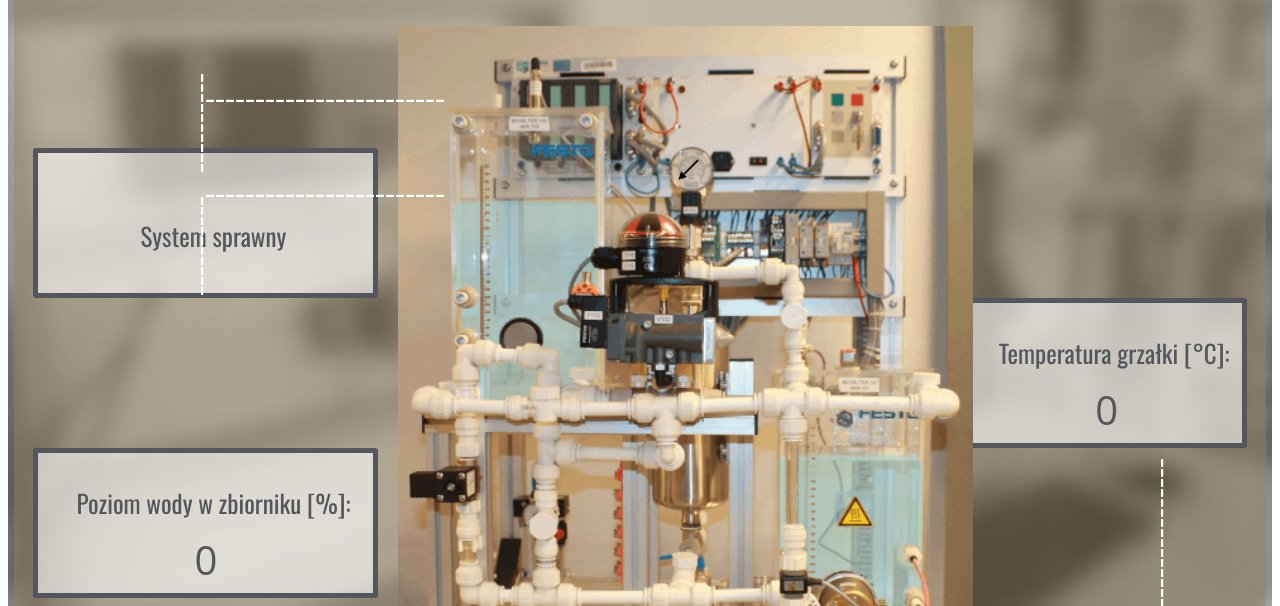
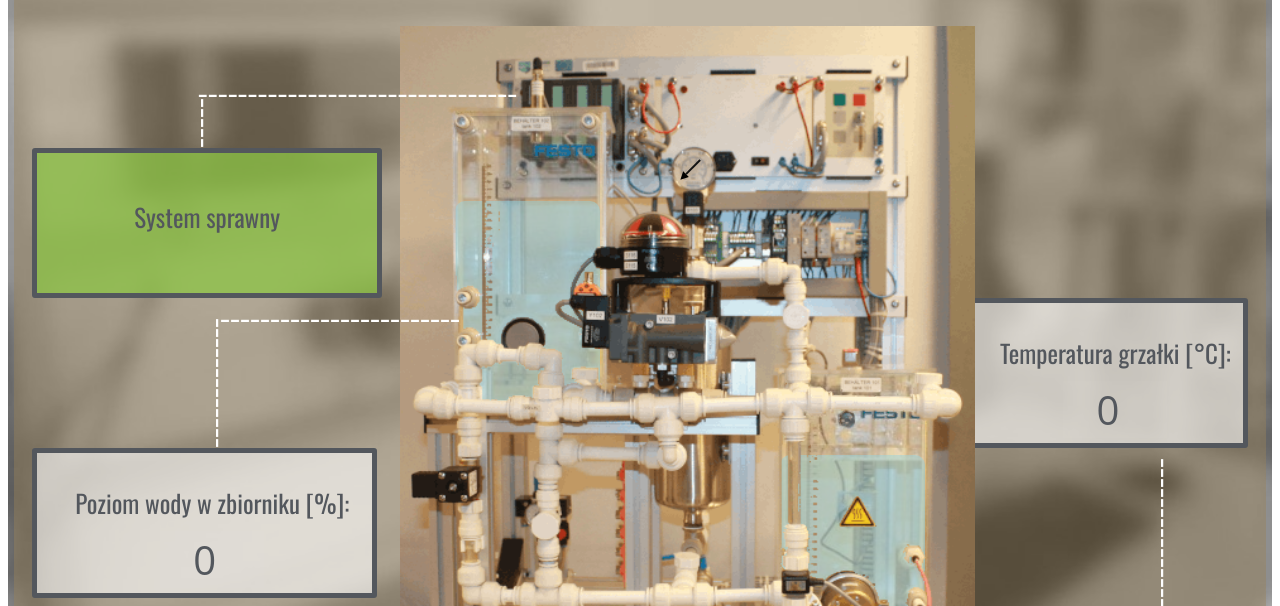
Before and after one commit to ppolnik/Visulization_PI, a plain HTML site: page index.html in a window 1280 px wide. Shown: the part 194-800 px from the top of the page. Drawn offline with nearby package versions, Linux system fonts and the light colour scheme.

Commit message:
Prepare System State OK container
Create and setting in correct position div about infomation
state system OK

```diff
--- a/index.html
+++ b/index.html
@@ -25,8 +25,8 @@
         <div class="container-process">
 
             <div class="check">
-                <div class="CyberAttack">
-                    <p class="CyberAttack__description"> System sprawny </p>
+                <div class="SystemStateOK">
+                    <p class="SystemStateOK__description"> System sprawny </p>
                 </div>
 
                 <div class="WaterLevelTank">
@@ -36,11 +36,11 @@
 
             </div>
 
-            <div class="CyberAttack__dotted-vertical">----------</div>
-            <div class="CyberAttack__dotted-horizontal"> ------------------------</div>
+            <div class="SystemStateOK__dotted-vertical">-----</div>
+            <div class="SystemStateOK__dotted-horizontal">  --------------------------------</div>
 
 
-                <div class="WaterLevelTank__dotted-vertical">----------</div>
+                <div class="WaterLevelTank__dotted-vertical">-------------</div>
                 <div class="WaterLevelTank__dotted-horizontal"> ------------------------</div>
 
 
--- a/style/style.css
+++ b/style/style.css
@@ -14,25 +14,25 @@ body{
 
 }
 
-.CyberAttack{
+.SystemStateOK{
   width: 320px;
   height: 120px;
-  padding: 10px 0 10px 15px;
+  padding: 10px 10px 10px 10px;
   margin-bottom: 150px;
   border-color: #53575d;
-  background: rgba(255, 255, 255, 0.6);
+  background: rgba(141, 196, 69, 0.75);
   border-style: solid;
   border-radius: 3px;
   border-width: 5px;
   outline: 0;
   transition: all .3s ease-in-out;
-  align-items: center;
   display: flex;
   justify-content: center;
+  /* align-items: center; */
 
 }
 
-.CyberAttack__description{
+.SystemStateOK__description{
   color: rgb(83,87,93);
   font-size: 25px;
   padding: 10px;
@@ -41,16 +41,16 @@ body{
 }
 
 
-.CyberAttack__dotted-horizontal{
+.SystemStateOK__dotted-horizontal{
   position: absolute;
   font-size: 30px;
-  margin-left: -630px;
-  margin-top: -550px;
+  margin-left: -565px;
+  margin-top: -560px;
   color: white;
   z-index: 99999;
 }
 
-.CyberAttack__dotted-vertical{
+.SystemStateOK__dotted-vertical{
   position: absolute;
   font-size: 30px;
   margin-left: -870px;
@@ -106,8 +106,8 @@ body{
 .WaterLevelTank__dotted-horizontal{
   position: absolute;
   font-size: 30px;
-  margin-left: -630px;
-  margin-top: -360px;
+  margin-left: -600px;
+  margin-top: -110px;
   color: white;
   z-index: 99999;
 }
@@ -115,8 +115,8 @@ body{
 .WaterLevelTank__dotted-vertical{
   position: absolute;
   font-size: 30px;
-  margin-left: -870px;
-  margin-top: -255px;
+  margin-left: -840px;
+  margin-top: 20px;
   color: white;
   z-index: 99999;
   transform: rotate(90deg);
```
